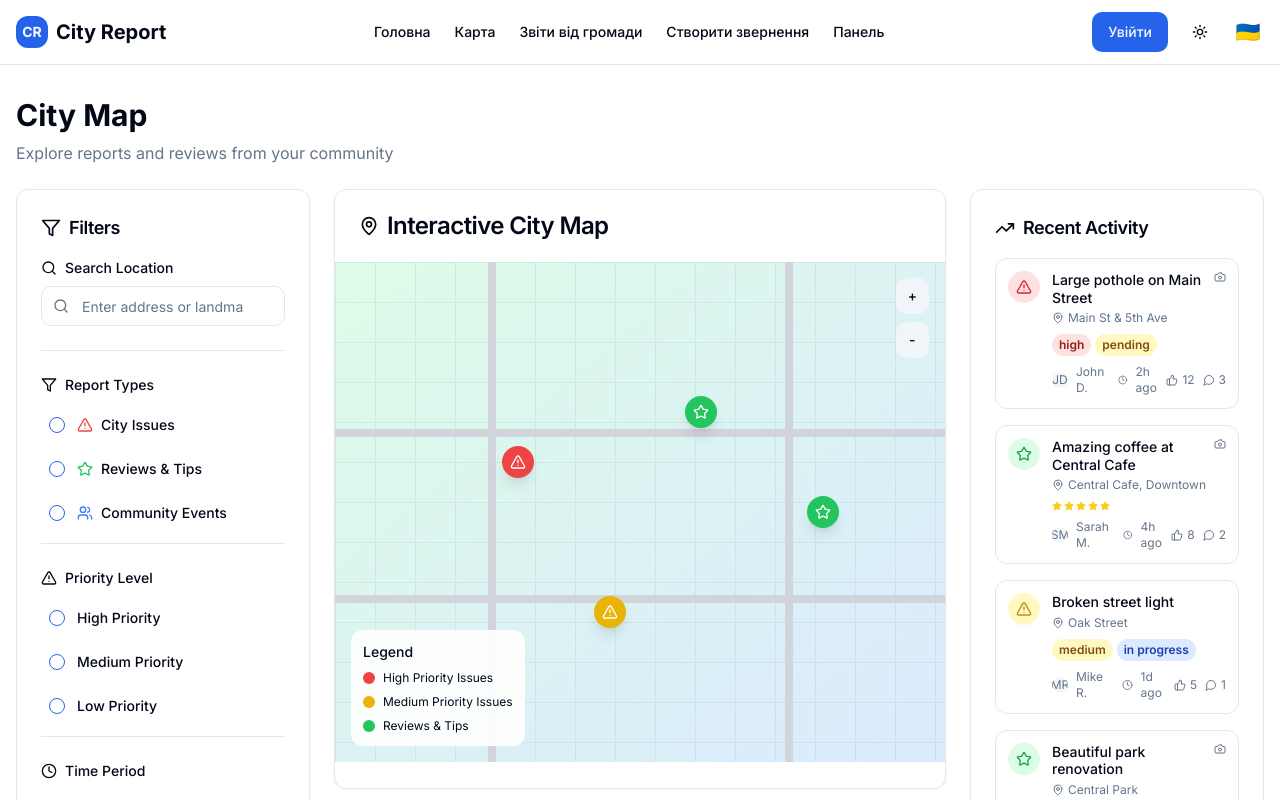
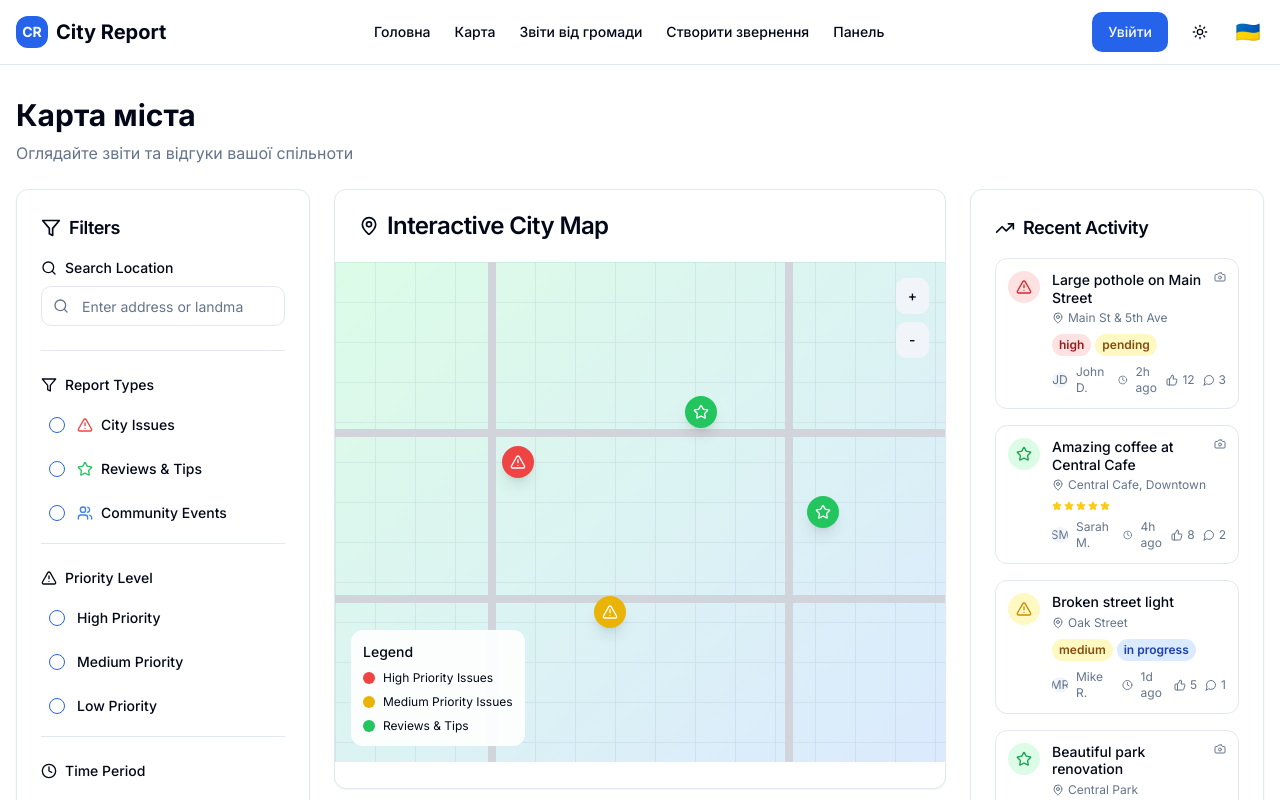
Before and after one commit to petro-mykhats2/city-report-app, a Next.js app: page /map in a window 1280 px wide. Shown: the top 800 px of the page. Built offline with nearby package versions, Linux system fonts and the light colour scheme.

Commit message:
feat: Add localization for MapPage title and description in English, Czech, and Ukrainian

```diff
--- a/app/map/page.tsx
+++ b/app/map/page.tsx
@@ -1,13 +1,19 @@
+"use client"
+
 import { MapView } from "@/components/map-view"
 import { MapFilters } from "@/components/map-filters"
 import { RecentReports } from "@/components/recent-reports"
+import { useTranslation } from "@/i18n"
 
 export default function MapPage() {
+
+  const { t } = useTranslation()
+
   return (
     <div className="container mx-auto px-4 py-8">
       <div className="mb-6">
-        <h1 className="text-3xl font-bold mb-2">City Map</h1>
-        <p className="text-muted-foreground">Explore reports and reviews from your community</p>
+        <h1 className="text-3xl font-bold mb-2">{t("mapPage.title")}</h1>
+        <p className="text-muted-foreground">{t("mapPage.description")}</p>
       </div>
 
       <div className="grid grid-cols-1 lg:grid-cols-4 gap-6">
--- a/locales/cs/common.json
+++ b/locales/cs/common.json
@@ -107,5 +107,9 @@
             "in-progress": "Probíhá",
             "resolved": "Vyřešeno"
         }
+    },
+    "mapPage": {
+        "title": "Městská mapa",
+        "description": "Prozkoumejte zprávy a recenze od vaší komunity"
     }
 }
--- a/locales/en/common.json
+++ b/locales/en/common.json
@@ -107,5 +107,9 @@
             "in-progress": "In Progress",
             "resolved": "Resolved"
         }
+    },
+    "mapPage": {
+        "title": "City Map",
+        "description": "Explore reports and reviews from your community"
     }
 }
--- a/locales/uk/common.json
+++ b/locales/uk/common.json
@@ -107,5 +107,9 @@
             "in-progress": "В процесі",
             "resolved": "Вирішено"
         }
+    },
+    "mapPage": {
+        "title": "Карта міста",
+        "description": "Оглядайте звіти та відгуки вашої спільноти"
     }
 }
```
